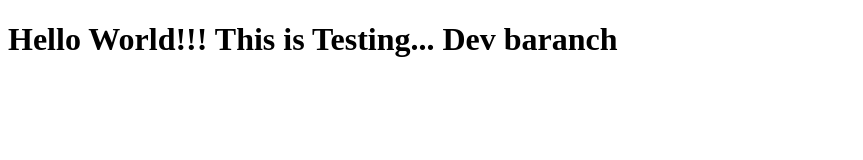
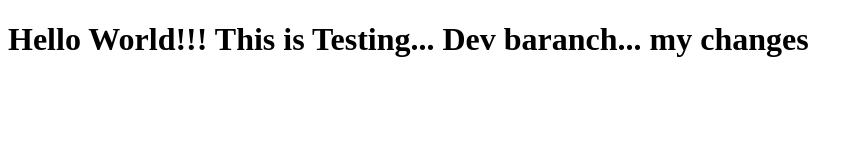
Before and after one commit to Vinoth5595/firstgitrepo, a plain HTML site: page index.html in a window 1280 px wide. Shown: the whole page, without its empty margins (0-863 px from the left). Drawn offline with Linux system fonts and the light colour scheme.

Commit message:
my changes

```diff
--- a/index.html
+++ b/index.html
@@ -7,7 +7,7 @@
 </head>
 <body>
 
-    <h1>Hello World!!! This is Testing... Dev baranch</h1>
+    <h1>Hello World!!! This is Testing... Dev baranch... my changes</h1>
 
 </body>
 </html>
```
